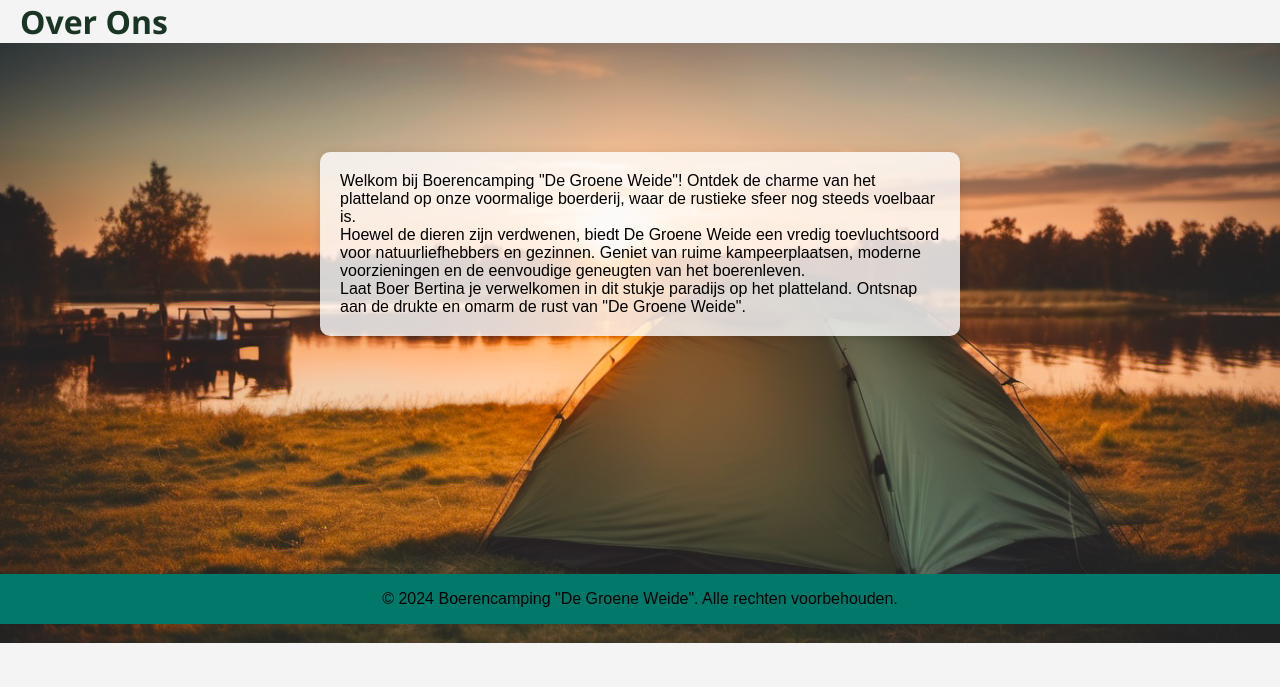
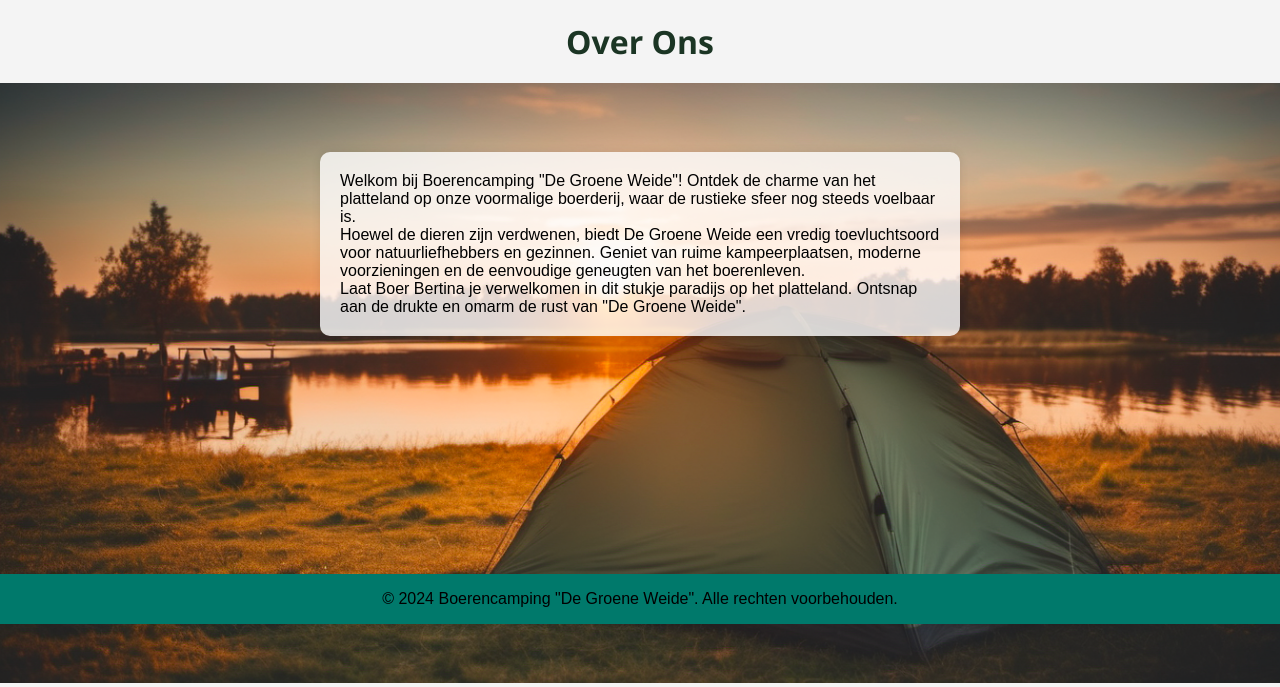
Before and after one commit to OICT-Team-2/BoerenCamping, a PHP site: page /over_ons.php in a window 1280 px wide. Shown: the part 176-863 px from the top of the page. Before the commit the page ends 819 px from the top, so only its background shows below. Run offline with PHP 8.4, Linux system fonts and the light colour scheme.

Commit message:
Update stylegroeneweide.css

```diff
--- a/Camping Project/css/stylegroeneweide.css
+++ b/Camping Project/css/stylegroeneweide.css
@@ -122,7 +122,7 @@ li a:hover {
   justify-content: center;
   align-items: center;
   position: absolute;
-  top: 85%;
+  top: 80%;
   left: 40%;
   transform: translate(-50%, -50%);
   z-index: 3;
@@ -341,3 +341,14 @@ footer {
   z-index: -1;
   /* Plaats de achtergrondafbeelding achter de andere elementen */
 }
+
+.over_ons {
+  /* background-color: rgba(0, 0, 0, 0.7); Semi-transparante achtergrond voor tekstsectie */
+  margin: 0;
+  padding: 20px;
+  display: flex;
+  flex-direction: column;
+  align-items: center;
+  justify-content: center;
+  width: 100vw; /* 100% van de viewporthoogte */
+}
```
